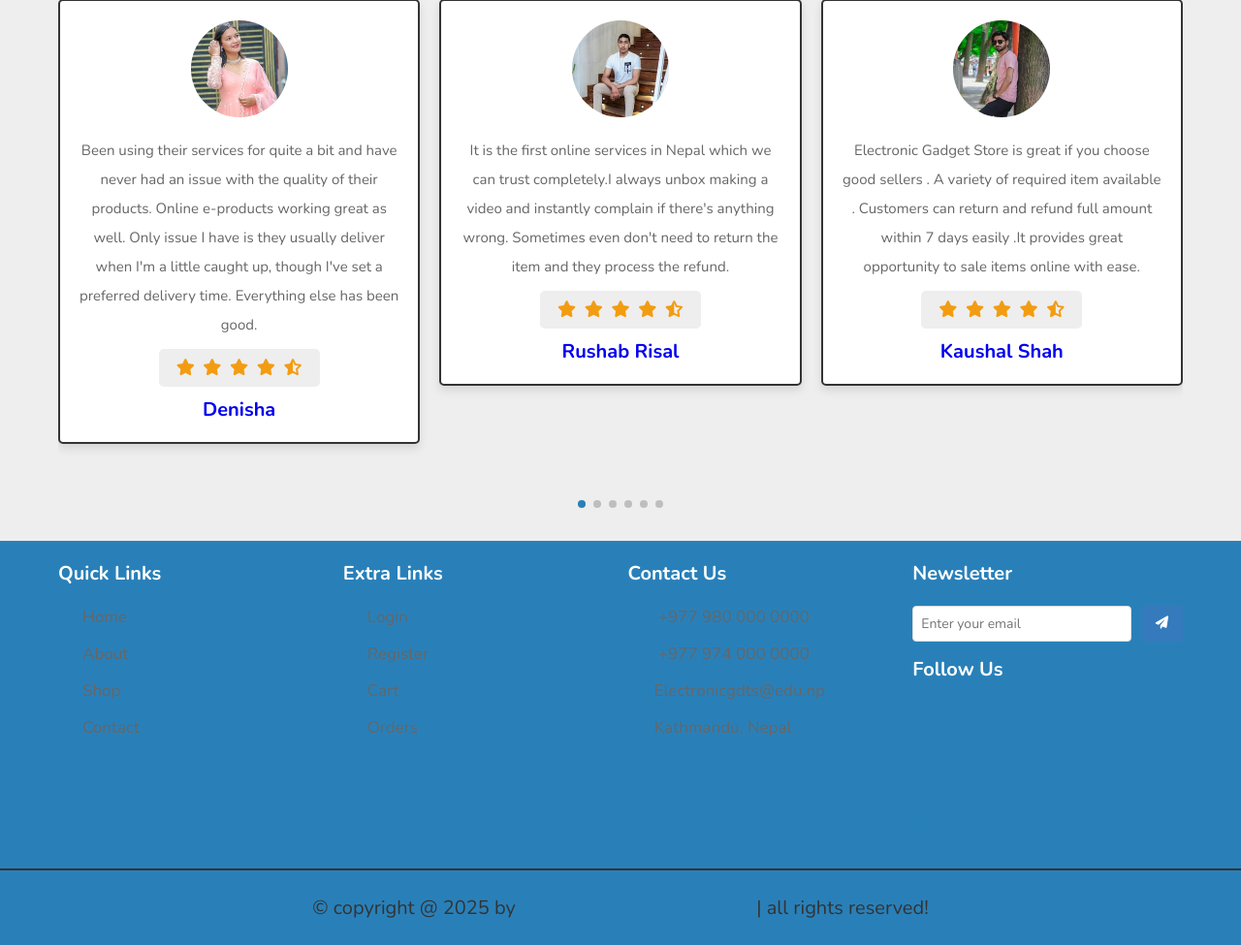
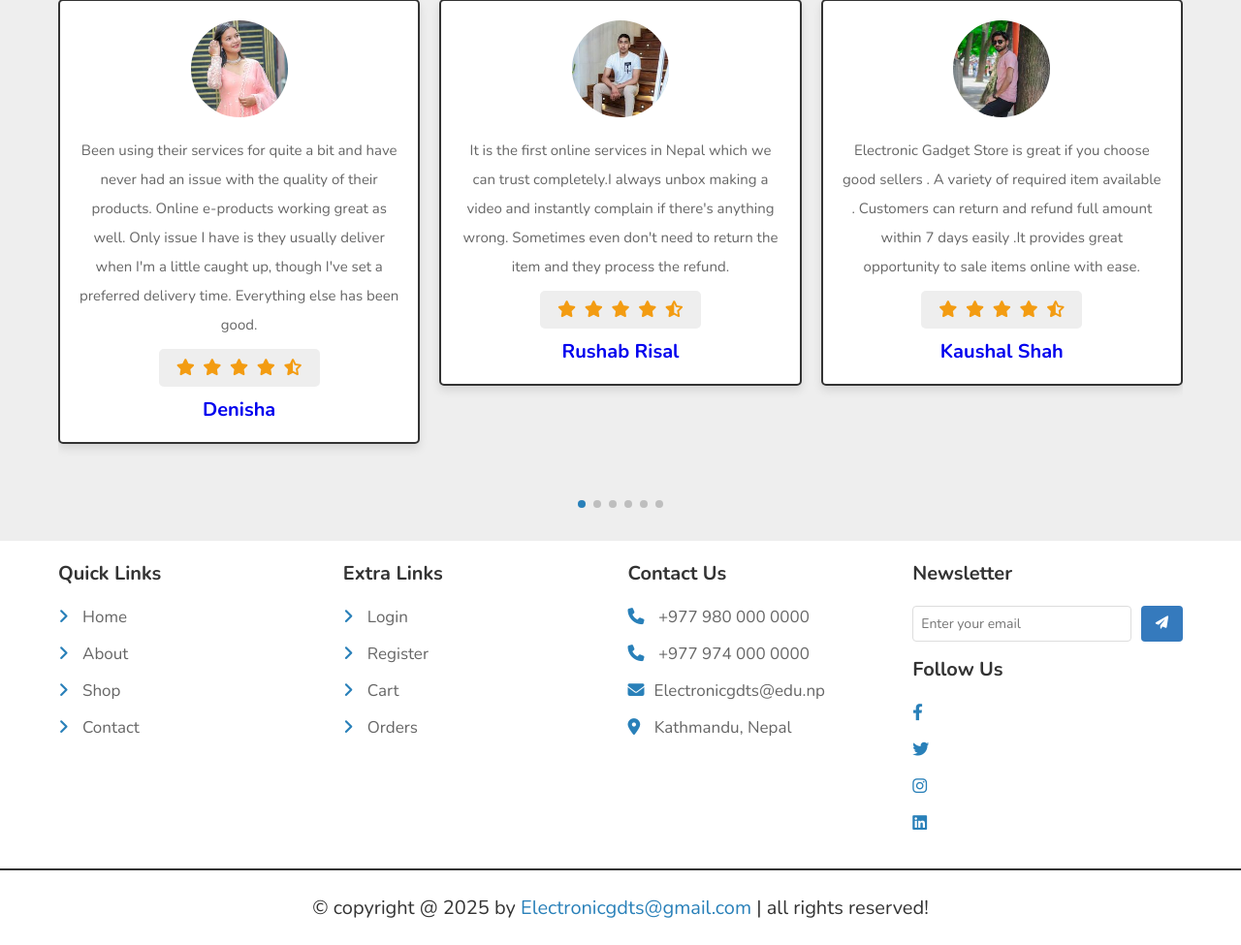
Before and after one commit to Prashantbadaila12/E-Gadgetstore, a PHP site: page /projectdone/about.php in a window 1280 px wide. Shown: the part 886-1861 px from the top of the page at 97% size. Run offline with PHP 8.4, Linux system fonts and the light colour scheme; data that the repository does not hold is empty; some libraries are stand-ins or nearby versions.

Commit message:
Add files via upload

```diff
--- a/css/style.css
+++ b/css/style.css
@@ -935,9 +935,9 @@
    color:var(--main-color);
 }
 
-.footer {
-   background: var(--main-color);
-   color: #fff;
+footer{
+   background-color: var(--white);
+   /* padding-bottom: 7rem; */
 }
 
 .footer .grid{
@@ -947,19 +947,9 @@
    align-items: flex-start;
 }
 
-.footer .grid .box h3,
-.footer .grid .box a,
-.footer .grid .box,
-.footer .credit {
-   color: #fff;
-}
-
-.footer .grid .box a:hover {
-   color: #232526;
-}
-
 .footer .grid .box h3{
    font-size: 2rem;
+   color:var(--black);
    margin-bottom: 2rem;
    text-transform: capitalize;
 }
@@ -977,6 +967,10 @@
    transition: .2s linear;
 }
 
+.footer .grid .box a:hover{
+   color:var(--main-color);
+}
+
 .footer .grid .box a:hover i{
    padding-right: 2rem;
 }
@@ -992,6 +986,8 @@
 .footer .credit span{
    color:var(--main-color);
 }
+
+
 
 .sidebar {
    width: 220px;
```
Also changed, not shown: css/admin_style.css (line endings or trailing spaces).
